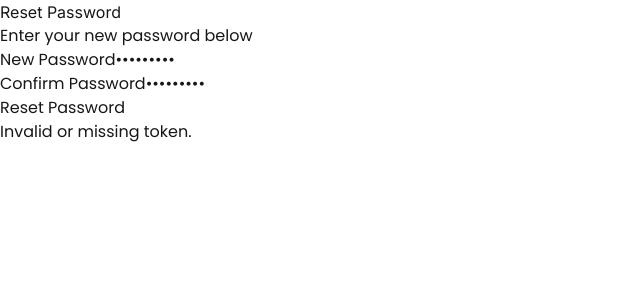
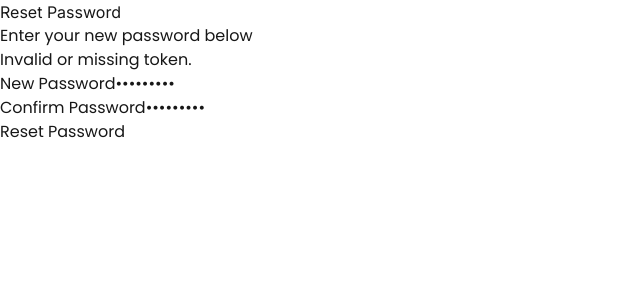
Before and after one commit to kadelcode/2fa-auth-frontend, a Next.js app: page /reset-password in a window 1280 px wide. Both pictures are taken after typing "Sample123", "Sample123" into the empty fields and a click on the button "Reset Password". Shown: the top 300 px of the page, without its empty margins (0-640 px from the left). Built offline with nearby package versions, Linux system fonts and the light colour scheme.

Commit message:
Restructure error message div and update styles

```diff
--- a/src/app/reset-password/page.tsx
+++ b/src/app/reset-password/page.tsx
@@ -64,10 +64,19 @@ export default function ResetPasswordPage() {
     return (
         <main className={`${poppins.className} flex flex-col items-center justify-center min-h-screen bg-gray-50 p-4`}>
             <div className="w-full max-w-md bg-white rounded-lg shadow-md p-8">
-                <div className="text-center mb-8">
-                    <h1 className={`${inter.className} text-3xl font-bold text-gray-800`}>Reset Password</h1>
+                <div className="text-center mb-6">
+                    <h1 className={`${inter.className} text-2xl font-bold text-gray-800`}>Reset Password</h1>
                     <p className="text-gray-800 mt-2">Enter your new password below</p>
                 </div>
+
+                {message.text && (
+                    <div className={`mt-2 mb-2 p-3 rounded-md ${message.type === 'success' ?
+                        'bg-green-100 text-green-700' : 'bg-red-100 text-red-700'
+                    }`}>
+                        {message.text}
+                    </div>
+                )}
+
                 <form onSubmit={handleSubmit} className='space-y-6'>
                     <div>
                         <label htmlFor="newPassword" className='block text-sm font-medium text-gray-700 mb-1'>
@@ -124,13 +133,6 @@ export default function ResetPasswordPage() {
                     </button>
                 </form>
             </div>
-            {message.text && (
-                <div className={`mt-4 p-3 rounded-md ${message.type === 'success' ?
-                    'bg-green-100 text-green-700' : 'bg-red-100 text-red-700'
-                }`}>
-                    {message.text}
-                </div>
-            )}
         </main>
     )
 }
```
